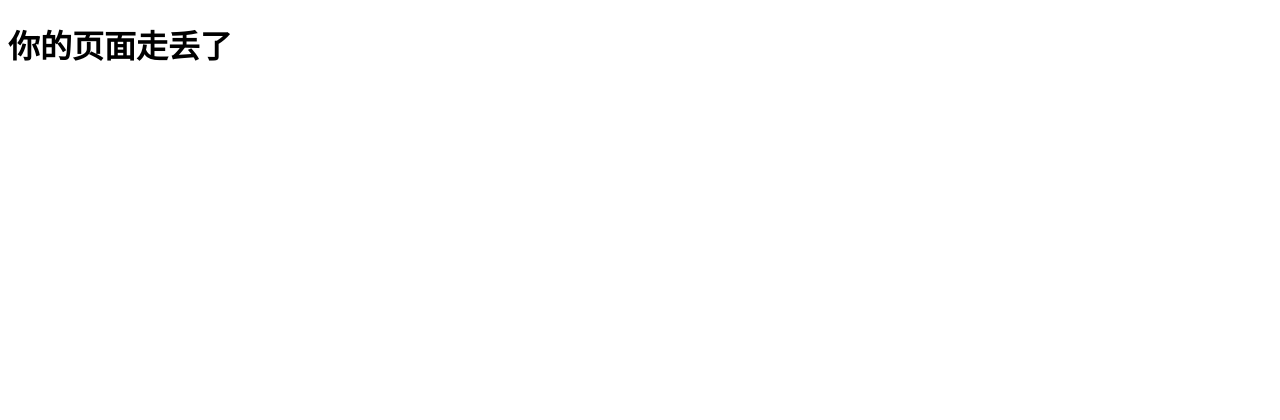
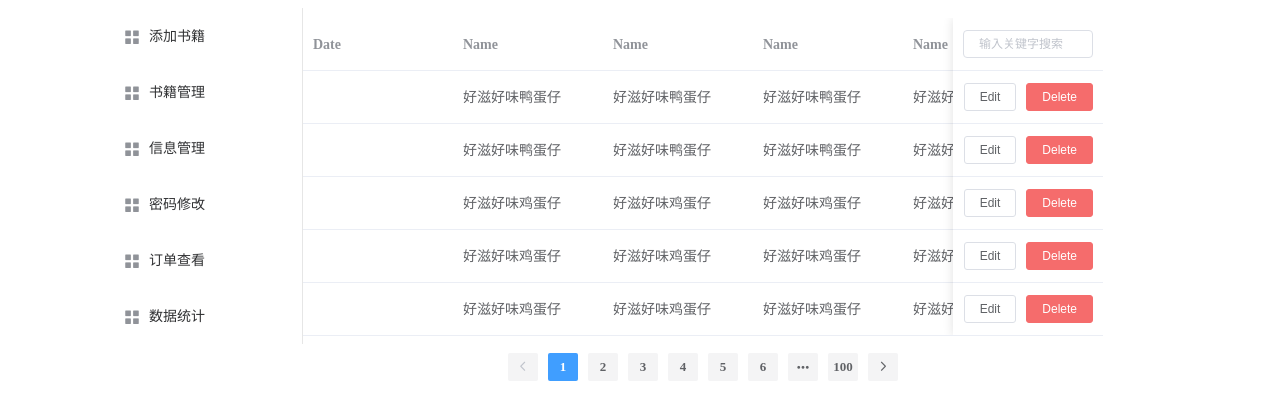
Before and after one commit to xiaogudamowang/fbss, a Vue app: page /bookAdmin in a window 1280 px wide. Shown: the top 420 px of the page. Built offline with nearby package versions, Linux system fonts and the light colour scheme.

Commit message:
feature(App):完成书店管理（书籍管理、信息管理）

```diff
--- a/src/components/BookShop.vue
+++ b/src/components/BookShop.vue
@@ -11,13 +11,17 @@
             <i class="el-icon-menu"></i>
             <span slot="title">添加书籍</span>
           </el-menu-item>
-          <el-menu-item index="">
+          <el-menu-item index="bookAdmin">
             <i class="el-icon-menu"></i>
             <span slot="title">书籍管理</span>
           </el-menu-item>
+          <el-menu-item index="bookShopMessage">
+            <i class="el-icon-menu"></i>
+            <span slot="title">信息管理</span>
+          </el-menu-item>
           <el-menu-item index="">
             <i class="el-icon-menu"></i>
-            <span slot="title">信息管理</span>
+            <span slot="title">密码修改</span>
           </el-menu-item>
           <el-menu-item index="">
             <i class="el-icon-menu"></i>
--- a/src/components/bookshop/AddBook.vue
+++ b/src/components/bookshop/AddBook.vue
@@ -89,7 +89,7 @@
     display: flex;
     justify-content: center;
     width: 100%;
-    margin: 100px 0px;
+    margin: 60px 0px;
   }
   .div2{
     display: flex;
--- a/src/components/bookshop/BookAdmin.vue
+++ b/src/components/bookshop/BookAdmin.vue
@@ -1,13 +1,162 @@
 <template>
+    <div class="div1">
+      <el-table
+        :data="tableData.filter(data => !search || data.name.toLowerCase().includes(search.toLowerCase()))"
+        style="width: 100%"
+        height="500">
+        <el-table-column
+          fixed
+          label="Date"
+          prop="date"
+          width="150">
+        </el-table-column>
+        <el-table-column
+          label="Name"
+          prop="name"
+          width="150">
+        </el-table-column>
+        <el-table-column
+          label="Name"
+          prop="name"
+          width="150">
+        </el-table-column>
+        <el-table-column
+          label="Name"
+          prop="name"
+          width="150">
+        </el-table-column>
+        <el-table-column
+          label="Name"
+          prop="name"
+          width="150">
+        </el-table-column>
+        <el-table-column
+          label="Name"
+          prop="name"
+          width="150">
+        </el-table-column>
+        <el-table-column
+          align="right"
+          width="150"
+          fixed="right">
+          <template slot="header" slot-scope="scope">
+            <el-input
+              v-model="search"
+              size="mini"
+              placeholder="输入关键字搜索"/>
+          </template>
+          <template slot-scope="scope">
+            <el-button
+              size="mini"
+              @click="handleEdit(scope.$index, scope.row)">Edit</el-button>
+            <el-button
+              size="mini"
+              type="danger"
+              @click="handleDelete(scope.$index, scope.row)">Delete</el-button>
+          </template>
+        </el-table-column>
+      </el-table>
+      <el-pagination
+        background
+        layout="prev, pager, next"
+        :total="1000"style=" margin: 15px auto">
 
+      </el-pagination>
+    </div>
 </template>
 
 <script>
     export default {
-        name: "BookAdmin"
+        name: "BookAdmin",
+      data() {
+        return {
+          tableData1: [{
+            date: '2016-05-02',
+            name: '王小虎',
+            address: '上海市普陀区金沙江路 1518 弄'
+          }, {
+            date: '2016-05-04',
+            name: '王小虎',
+            address: '上海市普陀区金沙江路 1517 弄'
+          }, {
+            date: '2016-05-01',
+            name: '王小虎',
+            address: '上海市普陀区金沙江路 1519 弄'
+          }, {
+            date: '2016-05-03',
+            name: '王小虎',
+            address: '上海市普陀区金沙江路 1516 弄'
+          }],
+          tableData: [{
+            id: '12987122',
+            name: '好滋好味鸭蛋仔',
+            category: '江浙小吃、小吃零食',
+            desc: '荷兰优质淡奶，奶香浓而不腻',
+            address: '上海市普陀区真北路',
+            shop: '王小虎夫妻店',
+            shopId: '10333'
+          }, {
+            id: '12987122',
+            name: '好滋好味鸭蛋仔',
+            category: '江浙小吃、小吃零食',
+            desc: '荷兰优质淡奶，奶香浓而不腻',
+            address: '上海市普陀区真北路',
+            shop: '王小虎夫妻店',
+            shopId: '10333'
+          }, {
+            id: '12987123',
+            name: '好滋好味鸡蛋仔',
+            category: '江浙小吃、小吃零食',
+            desc: '荷兰优质淡奶，奶香浓而不腻',
+            address: '上海市普陀区真北路',
+            shop: '王小虎夫妻店',
+            shopId: '10333'
+          }, {
+            id: '12987125',
+            name: '好滋好味鸡蛋仔',
+            category: '江浙小吃、小吃零食',
+            desc: '荷兰优质淡奶，奶香浓而不腻',
+            address: '上海市普陀区真北路',
+            shop: '王小虎夫妻店',
+            shopId: '10333'
+          }, {
+            id: '12987126',
+            name: '好滋好味鸡蛋仔',
+            category: '江浙小吃、小吃零食',
+            desc: '荷兰优质淡奶，奶香浓而不腻',
+            address: '上海市普陀区真北路',
+            shop: '王小虎夫妻店',
+            shopId: '10333'
+          }],
+          search: ''
+        }
+      },
+      methods: {
+        handleEdit(index, row) {
+          console.log(index, row);
+        },
+        handleDelete(index, row) {
+          console.log(index, row);
+        }
+      }
     }
 </script>
 
 <style scoped>
-
+  .div1{
+    display: flex;
+    flex-direction: column;
+    justify-content: center;
+    width: 800px;
+    margin: 10px 0px;
+  }
+  .demo-table-expand label {
+    width: 90px;
+    color: #99a9bf;
+  }
+  .demo-table-expand .el-form-item {
+    margin-right: 0;
+    margin-bottom: 0;
+    width: 50%;
+  }
 </style>
--- /dev/null
+++ b/src/components/bookshop/BookShopMessage.vue
@@ -0,0 +1,71 @@
+<template>
+  <div class="div1">
+    <div class="div2">
+      <el-form ref="form" :model="form" label-width="80px" style="width: 100%">
+        <el-form-item label="书店名称">
+          <el-input v-model="form.bookName"></el-input>
+        </el-form-item>
+        <el-form-item label="书店图片">
+          <el-input v-model="form.ISBN"></el-input>
+        </el-form-item>
+        <el-form-item label="联系方式">
+          <el-input v-model="form.src"></el-input>
+        </el-form-item>
+        <el-form-item label="E-mail">
+          <el-input v-model="form.press"></el-input>
+        </el-form-item>
+        <el-form-item label="书店地址">
+          <el-input v-model="form.author"></el-input>
+        </el-form-item>
+        <el-form-item label="书店介绍">
+          <el-input type="textarea" v-model="form.message"></el-input>
+        </el-form-item>
+        <el-form-item>
+          <el-button type="primary" @click="onSubmit">保存</el-button>
+          <el-button>取消</el-button>
+        </el-form-item>
+      </el-form>
+    </div>
+  </div>
+</template>
+
+<script>
+    export default {
+        name: "BookShopMessage",
+      data() {
+        return {
+          form: {
+            bookName: '',
+            ISBN: '',
+            src: '',
+            press: '',
+            author: '',
+            edition: 1,
+            sortCode: 1,
+            message: '',
+            price: 0.00,
+            number: 0
+          }
+        }
+      },
+      methods: {
+        onSubmit() {
+          console.log('submit!');
+        },
+        handleChange(value) {
+          console.log(value);
+        }
+      }
+    }
+</script>
+
+<style scoped>
+  .div1{
+    display: flex;
+    justify-content: center;
+  }
+  .div2{
+    width: 500px;
+    margin: 50px;
+  }
+</style>
--- a/src/router/index.js
+++ b/src/router/index.js
@@ -16,6 +16,8 @@ import UserInfo from "../components/user/UserInfo";
 import UserAddress from "../components/user/UserAddress";
 import Order from "../components/user/Order";
 import AddBook from "../components/bookshop/AddBook";
+import BookAdmin from "../components/bookshop/BookAdmin";
+import BookShopMessage from "../components/bookshop/BookShopMessage";
 
 Vue.use(VueRouter);
 
@@ -51,7 +53,9 @@ export default new VueRouter({
       component: BookShop,
       children:[
         {path:'/',redirect:'/addBook'},
-        {path:'/addBook',component:AddBook}
+        {path:'/addBook',component:AddBook},
+        {path:'/bookAdmin',component:BookAdmin},
+        {path:'/bookShopMessage',component:BookShopMessage}
       ]
     },{
       path: '/admin',
```
Also changed, not shown: src/components/bookshop/changePassword.vue (added, +13 -0 lines).
